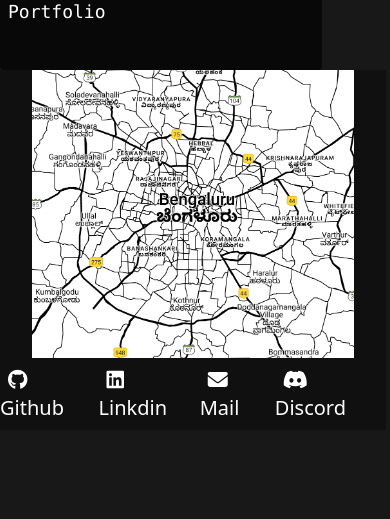
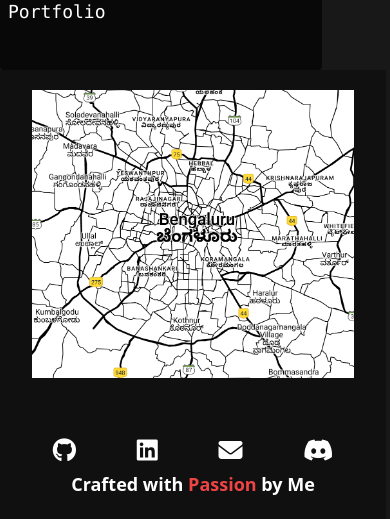
Before and after one commit to ShreyasGanesh911/Portfolio-2.0, a React (Create React App) app: page /projects/FuelCoach in a window 390 px wide. Shown: the part 1070-1589 px from the top of the page. Before the commit the page ends 1500 px from the top, so only its background shows below. Built offline with nearby package versions, Linux system fonts and the light colour scheme.

Commit message:
made it responsive

```diff
--- a/src/Global/Footer.tsx
+++ b/src/Global/Footer.tsx
@@ -1,16 +1,17 @@
 import { motion } from "framer-motion"
 
 //import images from '../Assets/Map.png'
-const contactList = [
-  {name:"GitHub",url:""},
-  {name:"Linkdin",url:""},
-  {name:"shreyas.ganesh911@gmail.com",url:"shreyas.ganesh911@gmail.com"},
-  {name:"Reddit",url:"shreyas.ganesh911@gmail.com"},
-]
+// const contactList = [
+//   {name:"GitHub",url:""},
+//   {name:"Linkdin",url:""},
+//   {name:"shreyas.ganesh911@gmail.com",url:"shreyas.ganesh911@gmail.com"},
+//   {name:"Reddit",url:"shreyas.ganesh911@gmail.com"},
+// ]
 
 export default function Footer() {
   return (
-    <div className='w-full sm:h-96 h-auto sm:flex justify-evenly items-center' style={{width:'99vw',backgroundColor:"rgb(16,16,16)"}}>
+    <div className='w-full sm:h-96 h-auto sm:flex justify-evenly relative items-center sm:pt-0 pt-5' style={{width:'99vw',backgroundColor:"rgb(16,16,16)"}}>
+      <div className="w-full absolute bottom-0 h-1/6 displayFlex text-white font-semibold text-lg mt-5"><p>Crafted with <span className="text-red-500">Passion</span> by Me </p></div>
       <motion.div
         initial={{scale:0.98,opacity:0,x:-50}} whileInView={{scale:1,opacity:1,x:0}} viewport={{once:true}} transition={{duration:0.8}}
       className="sm:h-5/6 h-72 sm:w-1/4 w-full rounded sm:shadow-lg shadow-slate-700 flex justify-center items-center ">
@@ -22,11 +23,11 @@ export default function Footer() {
       <motion.div
         initial={{scale:0.98,opacity:0,x:50}} whileInView={{scale:1,opacity:1,x:0}} viewport={{once:true}} transition={{duration:0.8}}
       className="h-5/6 sm:w-1/4 w-full text-white displayFlex  ">
-        <ul className="flex sm:block sm:w-auto w-full justify-center items-center  ">
-          <li className="my-2 text-xl hover:text-red-400 "><i className="fa-brands fa-github mx-2"></i>Github</li>
-          <li className="my-2 text-xl hover:text-red-400 "><i className="fa-brands fa-linkedin mx-2"></i>Linkdin</li>
-          <li className="my-2 text-xl hover:text-red-400 "><i className="fa-solid fa-envelope mx-2"></i>Mail</li>
-          <li className="my-2 text-xl hover:text-red-400 "><i className="fa-brands fa-discord mx-2"></i>Discord  </li>
+        <ul className=" flex sm:block sm:w-auto w-full  items-center justify-evenly sm:my-0 my-12">
+          <li className="my-2 sm:text-xl text-2xl hover:text-red-400 "><i className="fa-brands fa-github mx-2"></i><span className="sm:inline-block hidden">Github</span></li>
+          <li className="my-2 sm:text-xl text-2xl hover:text-red-400 "><i className="fa-brands fa-linkedin mx-2"></i><span className="sm:inline-block hidden">Linkdin</span></li>
+          <li className="my-2 sm:text-xl text-2xl hover:text-red-400 "><i className="fa-solid fa-envelope mx-2"></i><span className="sm:inline-block hidden">Mail</span></li>
+          <li className="my-2 sm:text-xl text-2xl hover:text-red-400 "><i className="fa-brands fa-discord mx-2"></i><span className="sm:inline-block hidden">Discord</span></li>
 
         </ul>
       </motion.div>
```
